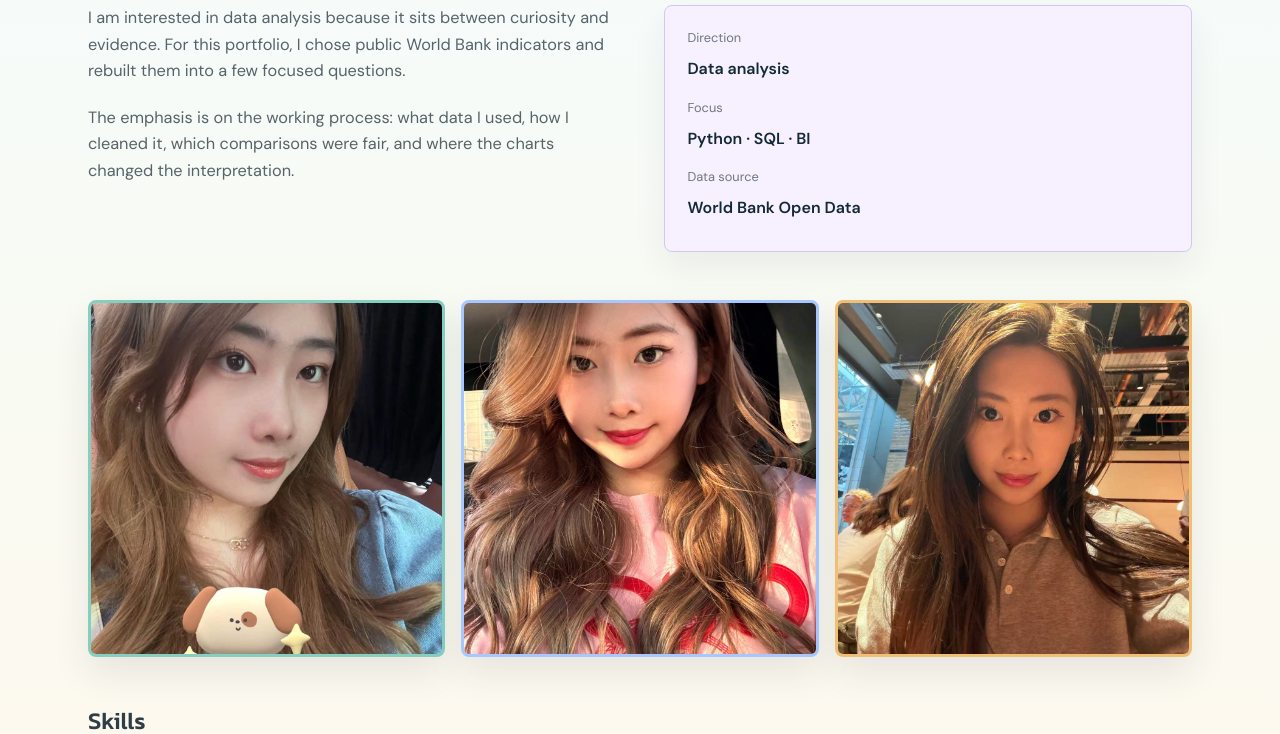
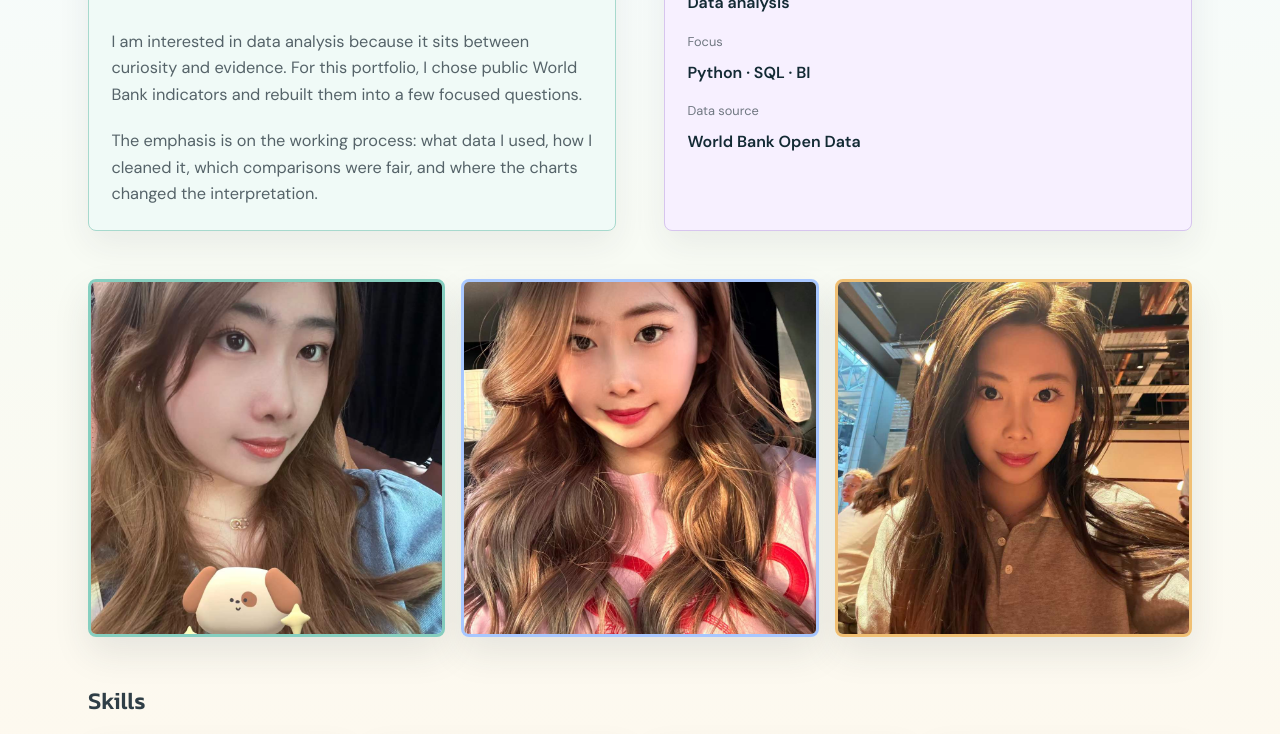
Before and after one commit to yinxin-create/yinxin-huang-data-portfolio, an Astro site: page /yinxin-huang-data-portfolio/about in a window 1280 px wide. Shown: the part 245-979 px from the top of the page. Built offline with nearby package versions, Linux system fonts and the light colour scheme; Astro itself is replaced by a stand-in of ours; a web font is replaced by a local one.

Commit message:
Align about page hero panels

```diff
--- a/src/pages/about.astro
+++ b/src/pages/about.astro
@@ -6,11 +6,10 @@ import { withBase } from "../utils/paths";
 
 <Layout seo={aboutPageContent.seo}>
   <section class="mx-auto mt-10 max-w-6xl px-6">
-    <h1 class="mb-2 text-3xl">About</h1>
-    <p class="subtitle mb-8">{aboutPageContent.subtitle}</p>
-
     <div class="about-intro mb-12">
       <div class="about-copy">
+        <h1 class="mb-2 text-3xl">About</h1>
+        <p class="subtitle mb-8">{aboutPageContent.subtitle}</p>
         <p class="mb-5 opacity-80">
           I am interested in data analysis because it sits between curiosity
           and evidence. For this portfolio, I chose public World Bank indicators
--- a/src/styles/base.css
+++ b/src/styles/base.css
@@ -388,6 +388,13 @@ code {
 .about-copy {
   max-width: 42rem;
   font-size: 1.02rem;
+  border: 1px solid #a7d9cd;
+  border-radius: var(--radius-md);
+  padding: 1.4rem;
+  display: grid;
+  align-content: center;
+  background: #f0faf7;
+  box-shadow: 0 14px 34px rgba(39, 48, 56, 0.07);
 }
 
 .profile-panel {
@@ -396,6 +403,7 @@ code {
   display: grid;
   gap: 0.45rem;
   align-content: center;
+  min-height: 100%;
   background: #f7f0ff;
   border-color: #d7c5ee;
 }
```
